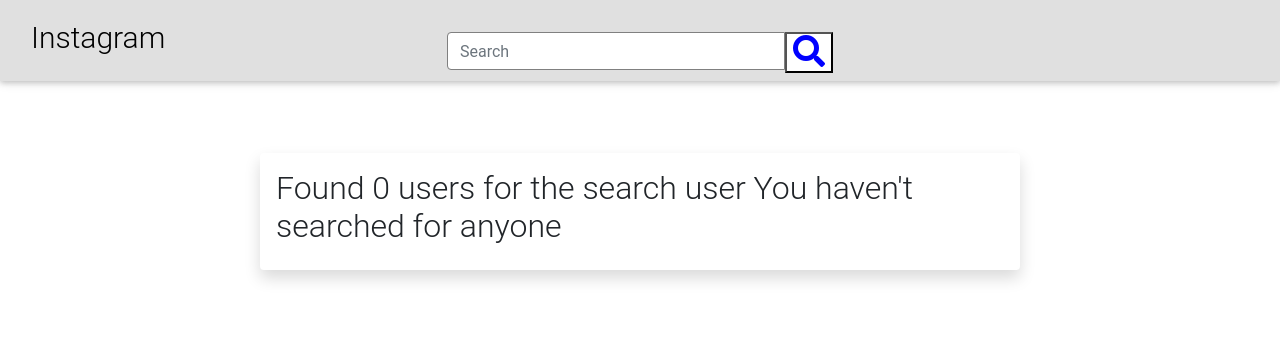
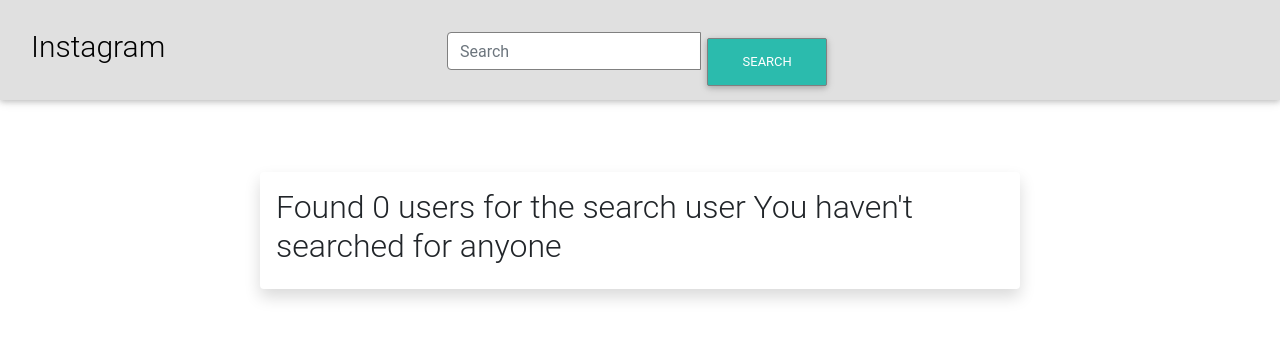
Before and after one commit to Julzpeter/insta-clon, a Django app: page /search/ in a window 1280 px wide. Shown: the top 339 px of the page. Run offline with Django 3.2, Linux system fonts and the light colour scheme; some libraries are stand-ins or nearby versions.

Commit message:
adds the corect syntax

```diff
--- a/instagram/templates/index.html
+++ b/instagram/templates/index.html
@@ -31,13 +31,16 @@
                                 style="text-transform: lowercase;">{{ comment.user.username}}</b>&nbsp;{{comment.comment}}
                         </p>
 
+
                         {% endfor %}
                     </div>
                     <div style="background-color:white;" class="card-footer">
                         <form action="post/comment/{{image.id}}" method="post" enctype="multipart/form-data"
                             class="form" placeholder="Add Comment">
                             {% csrf_token %}
+
                             {% bootstrap_form form %}
+
                             <button class="btn btn-primary" type="submit">Post</button>
                         </form>
                     </div>
--- a/instagram/templates/navbar.html
+++ b/instagram/templates/navbar.html
@@ -15,8 +15,8 @@
             <div class="input-group">
                 <input type="text" style="border:1px solid grey" class="form-control" placeholder="Search" name="user">
                 <div class="input-group-btn">
-                    <button style="background-color: white;" type="submit"><i style="color:blue"
-                            class="fa fa-search fa-2x"></i></button>
+                    <button style="border:1px solid grey;" class="btn btn-default" type="submit"><i
+                            class="glyphicon glyphicon-search"></i> Search</button>
                 </div>
             </div>
         </form>
--- a/instagram/templates/registration/base.html
+++ b/instagram/templates/registration/base.html
@@ -4,10 +4,12 @@
 <html lang="en">
 
 <head>
+
     <meta charset="UTF-8">
     <meta name="viewport" content="width=device-width, initial-scale=1.0">
     <meta http-equiv="X-UA-Compatible" content="ie=edge">
     <title>Instagram</title>
+
     <!-- Font Awesome -->
     <link rel="stylesheet" href="{% static 'css/styles.css' %}">
     <link rel="stylesheet" href="https://use.fontawesome.com/releases/v5.8.2/css/all.css">
@@ -20,7 +22,7 @@
 </head>
 
 <body>
-     {% include "navbar.html" %}
+    {% include "navbar.html" %}
     <!-- JQuery -->
     <script type="text/javascript" src="https://cdnjs.cloudflare.com/ajax/libs/jquery/3.4.1/jquery.min.js"></script>
     <!-- Bootstrap tooltips -->
--- a/instagram/urls.py
+++ b/instagram/urls.py
@@ -10,6 +10,7 @@ urlpatterns = [
     url(r'^update/profile/(\d+)$', views.update_profile, name='update-profile'),
     url(r'^post/image/(\d+)$', views.post_image, name='post_image'),
     url(r'^post/comment/(\d+)$', views.post_comment, name='post_comment'),
+
 ]
 if settings.DEBUG:
     urlpatterns += static(settings.MEDIA_URL,
--- a/static/css/styles.css
+++ b/static/css/styles.css
@@ -2,3 +2,7 @@
     background-color: blue;
     padding-top: 20px;
 }
+
+.btn-default{
+    border-radius:2px;
+}
```
Also changed, not shown: instagram/templates/profile.html (+4 -13 lines), instagram/views.py (line endings or trailing spaces), media/images/sports3.jpg (added), static/images/like.jpg (added).
